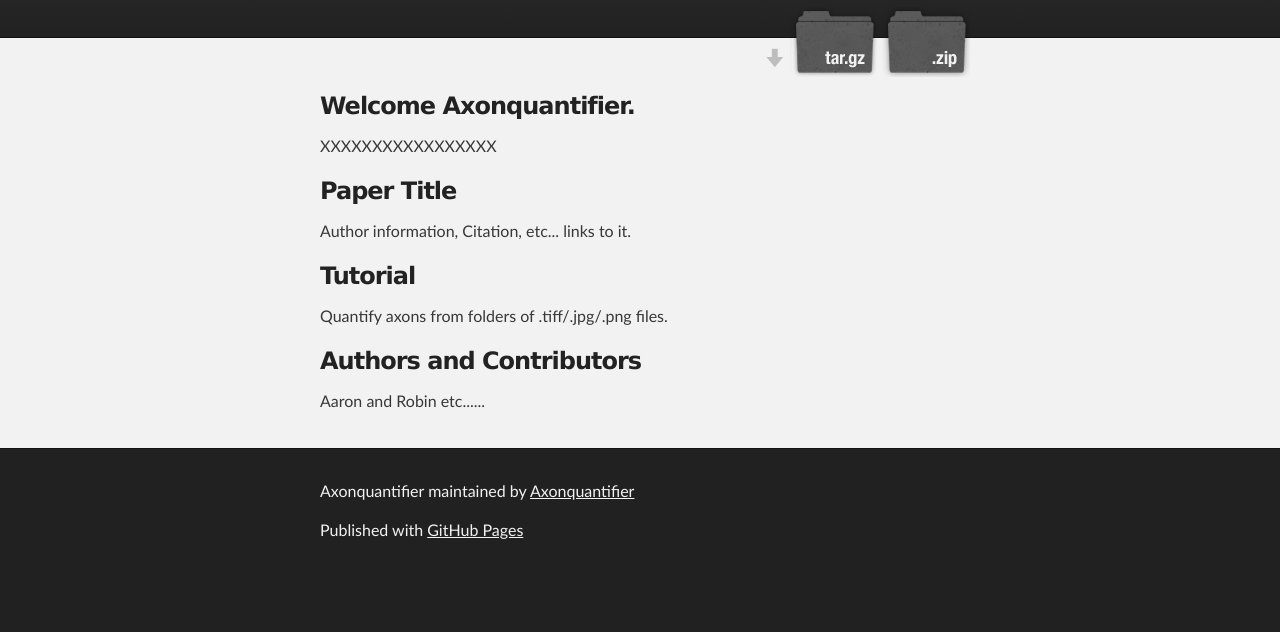
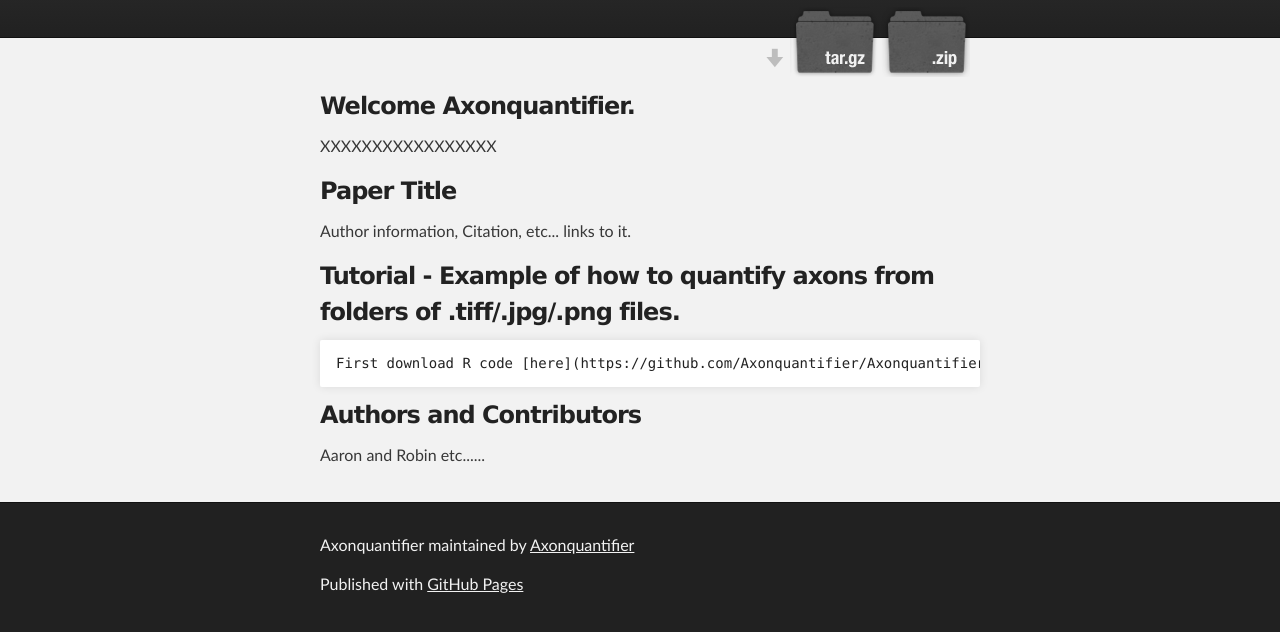
Before and after one commit to Axonquantifier/Axonquantifier, a plain HTML site: page index.html in a window 1280 px wide. Shown: the part 136-768 px from the top of the page. Drawn offline with Linux system fonts and the light colour scheme.

Commit message:
Create gh-pages branch via GitHub

```diff
--- a/index.html
+++ b/index.html
@@ -42,9 +42,10 @@
 <p>Author information, Citation, etc... links to it.</p>
 
 <h3>
-<a id="tutorial" class="anchor" href="#tutorial" aria-hidden="true"><span aria-hidden="true" class="octicon octicon-link"></span></a>Tutorial</h3>
+<a id="tutorial---example-of-how-to-quantify-axons-from-folders-of-tiffjpgpng-files" class="anchor" href="#tutorial---example-of-how-to-quantify-axons-from-folders-of-tiffjpgpng-files" aria-hidden="true"><span aria-hidden="true" class="octicon octicon-link"></span></a>Tutorial - Example of how to quantify axons from folders of .tiff/.jpg/.png files.</h3>
 
-<p>Quantify axons from folders of .tiff/.jpg/.png files. </p>
+<pre><code>First download R code [here](https://github.com/Axonquantifier/Axonquantifier/tree/R)
+</code></pre>
 
 <h3>
 <a id="authors-and-contributors" class="anchor" href="#authors-and-contributors" aria-hidden="true"><span aria-hidden="true" class="octicon octicon-link"></span></a>Authors and Contributors</h3>
--- a/params.json
+++ b/params.json
@@ -1 +1 @@
-{"name":"Axonquantifier","tagline":"","body":"### Welcome Axonquantifier.\r\nXXXXXXXXXXXXXXXXX\r\n\r\n### Paper Title\r\nAuthor information, Citation, etc... links to it.\r\n\r\n### Tutorial\r\n   Quantify axons from folders of .tiff/.jpg/.png files. \r\n\r\n\r\n### Authors and Contributors\r\nAaron and Robin etc......\r\n\r\n\r\n","google":"","note":"Don't delete this file! It's used internally to help with page regeneration."}
+{"name":"Axonquantifier","tagline":"","body":"### Welcome Axonquantifier.\r\nXXXXXXXXXXXXXXXXX\r\n\r\n### Paper Title\r\nAuthor information, Citation, etc... links to it.\r\n\r\n### Tutorial - Example of how to quantify axons from folders of .tiff/.jpg/.png files. \r\n    First download R code [here](https://github.com/Axonquantifier/Axonquantifier/tree/R)\r\n\r\n\r\n\r\n\r\n### Authors and Contributors\r\nAaron and Robin etc......\r\n\r\n\r\n","google":"","note":"Don't delete this file! It's used internally to help with page regeneration."}
```
